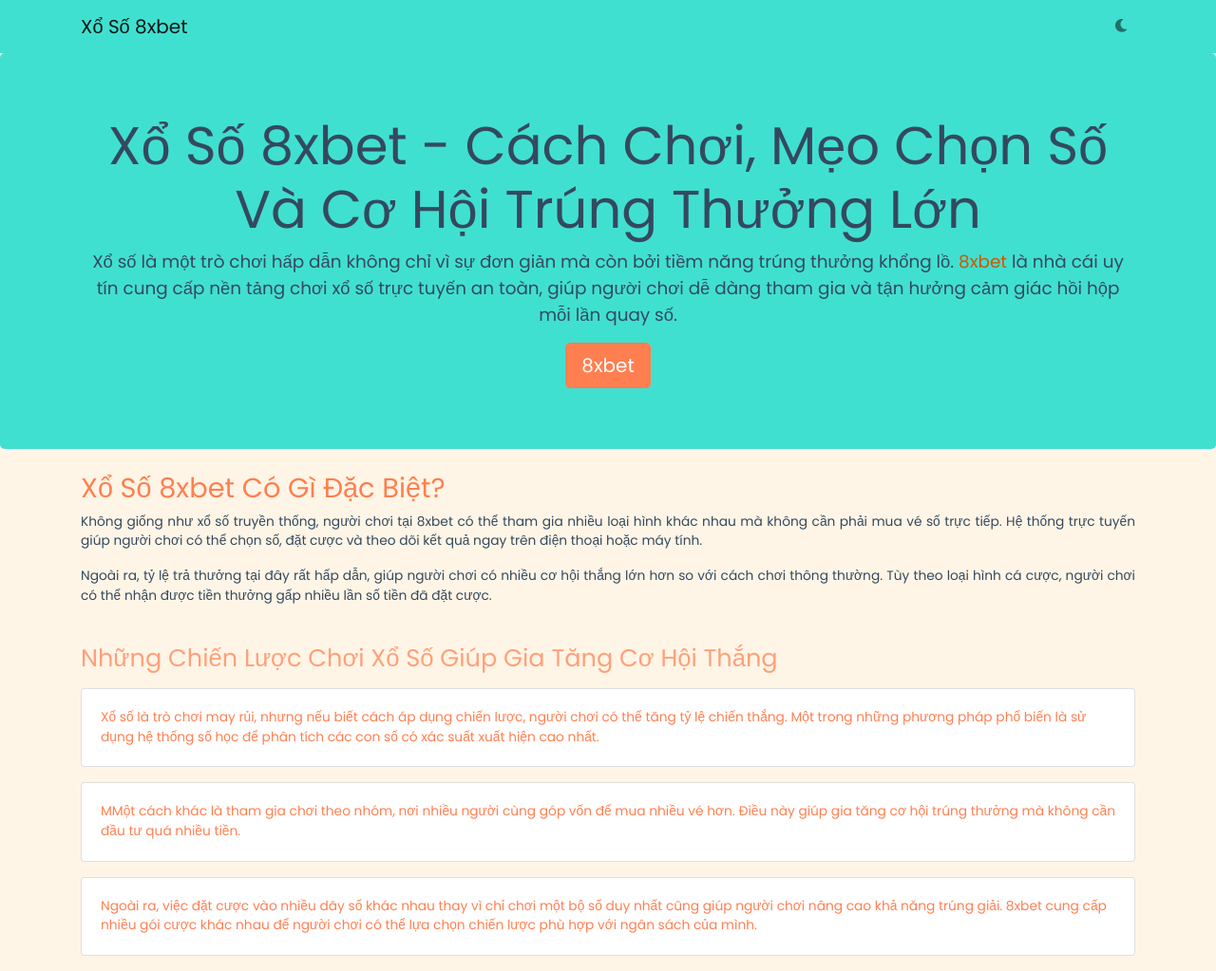
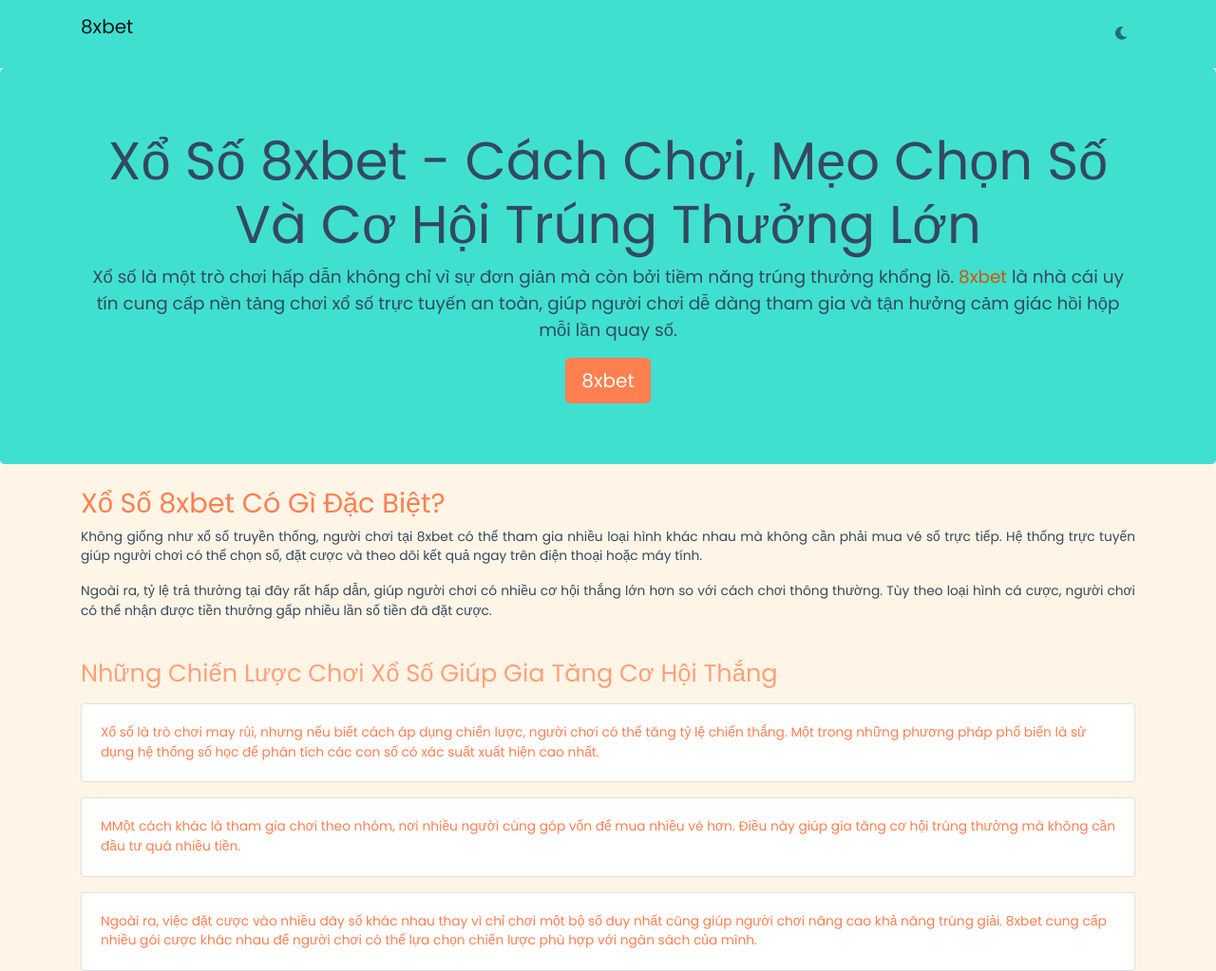
Before and after one commit to mufeed-bab/xo-so-8xbet, a plain HTML site: page index.html in a window 1280 px wide. Shown: the top 1023 px of the page at 95% size. Drawn offline with nearby package versions, Linux system fonts and the light colour scheme.

Commit message:
title changed

```diff
--- a/index.html
+++ b/index.html
@@ -42,7 +42,7 @@
 
   <nav class="navbar navbar-expand-lg navbar-light">
     <div class="container">
-        <a class="navbar-brand" href="/" target="_blank">Xổ Số 8xbet</a>
+        <p class="navbar-brand">8xbet</p>
         <ul class="navbar-nav ml-auto">
             <li class="nav-item">
                 <a class="nav-link" href="#" id="theme-toggle">
```
